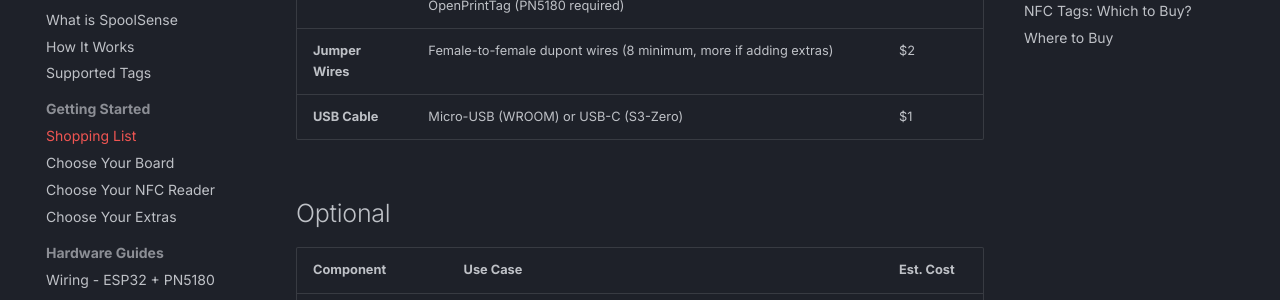
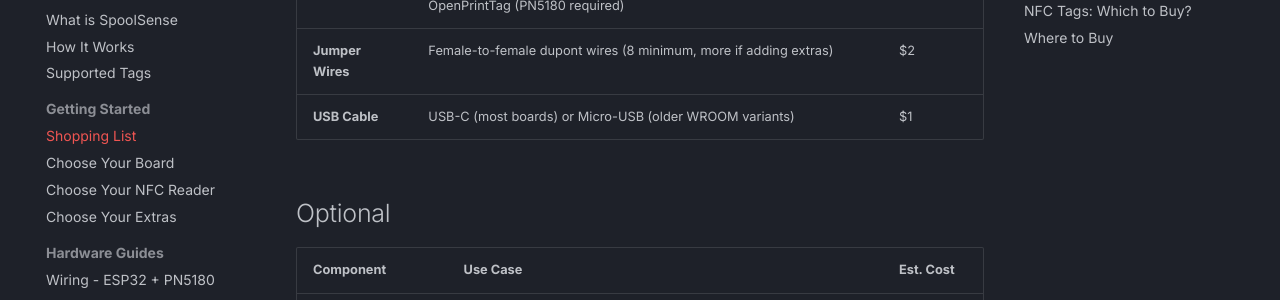
Before and after one commit to SpoolSense/spoolsense.org, an MkDocs documentation site: the page built from docs/getting-started/shopping-list.md, in a window 1280 px wide and 900 px high, scrolled down 386 px. Shown: the part 151-451 px from the top of the window. Built offline with MkDocs 1.6.1 and Material for MkDocs 9.7.7, drawn with Linux system fonts in a browser that asks for light colours.

Commit message:
docs: fix WROOM USB type — newer boards use USB-C

```diff
--- a/docs/getting-started/shopping-list.md
+++ b/docs/getting-started/shopping-list.md
@@ -10,7 +10,7 @@ Everything you need to build a SpoolSense scanner. Total cost: **$10-20** depend
 | **NFC Reader** | PN5180 (recommended, all tag formats) or PN532 (ISO14443A only, no OpenPrintTag on SLIX2) | $3-6 |
 | **NFC Tags** | NTAG215 stickers for UID-based tracking, or ICODE SLIX2 for OpenPrintTag (PN5180 required) | $5-8 |
 | **Jumper Wires** | Female-to-female dupont wires (8 minimum, more if adding extras) | $2 |
-| **USB Cable** | Micro-USB (WROOM) or USB-C (S3-Zero) | $1 |
+| **USB Cable** | USB-C (most boards) or Micro-USB (older WROOM variants) | $1 |
 
 ## Optional
 
```
Also changed, not shown: docs/getting-started/choose-board.md (+1 -1 lines).
